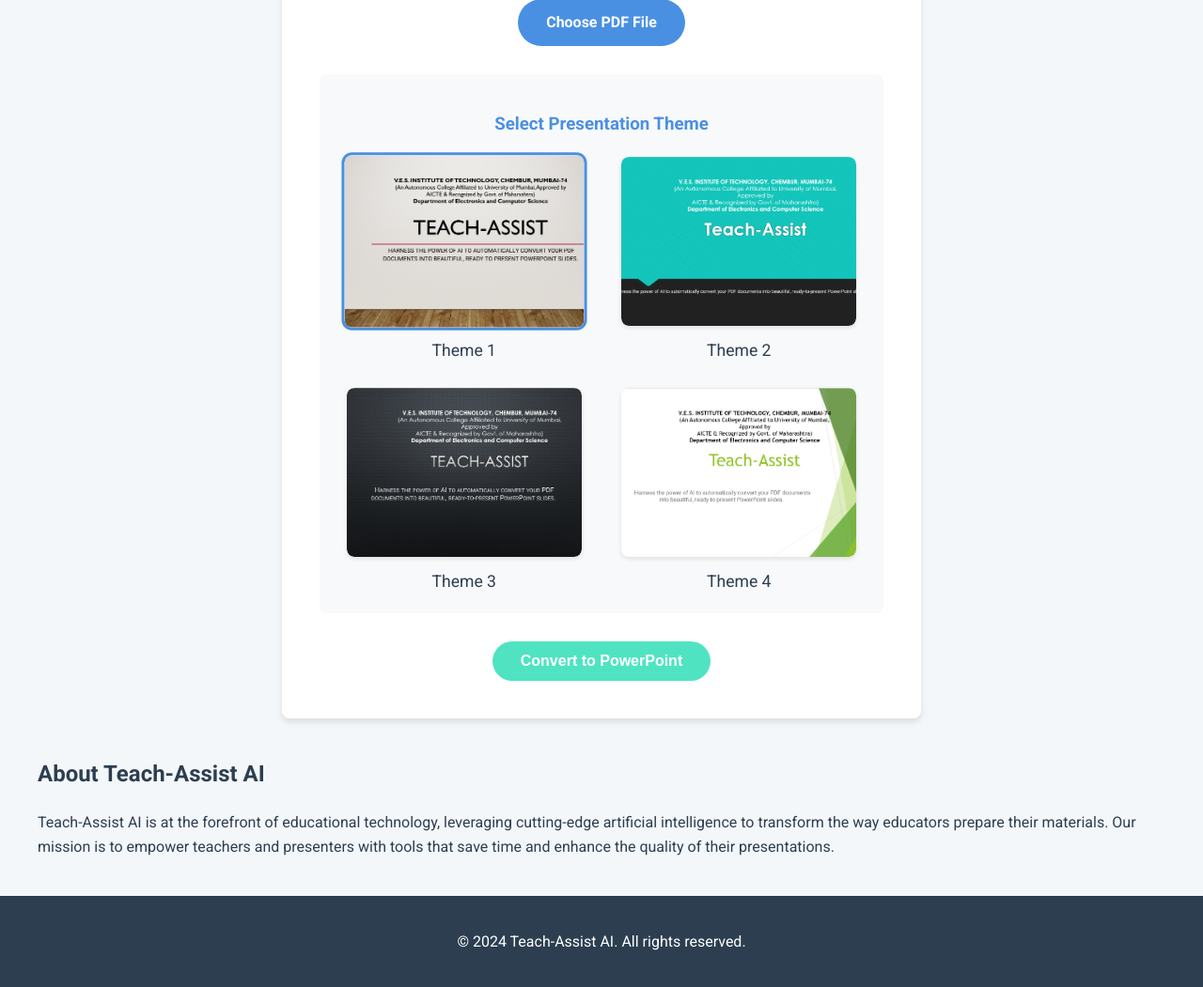
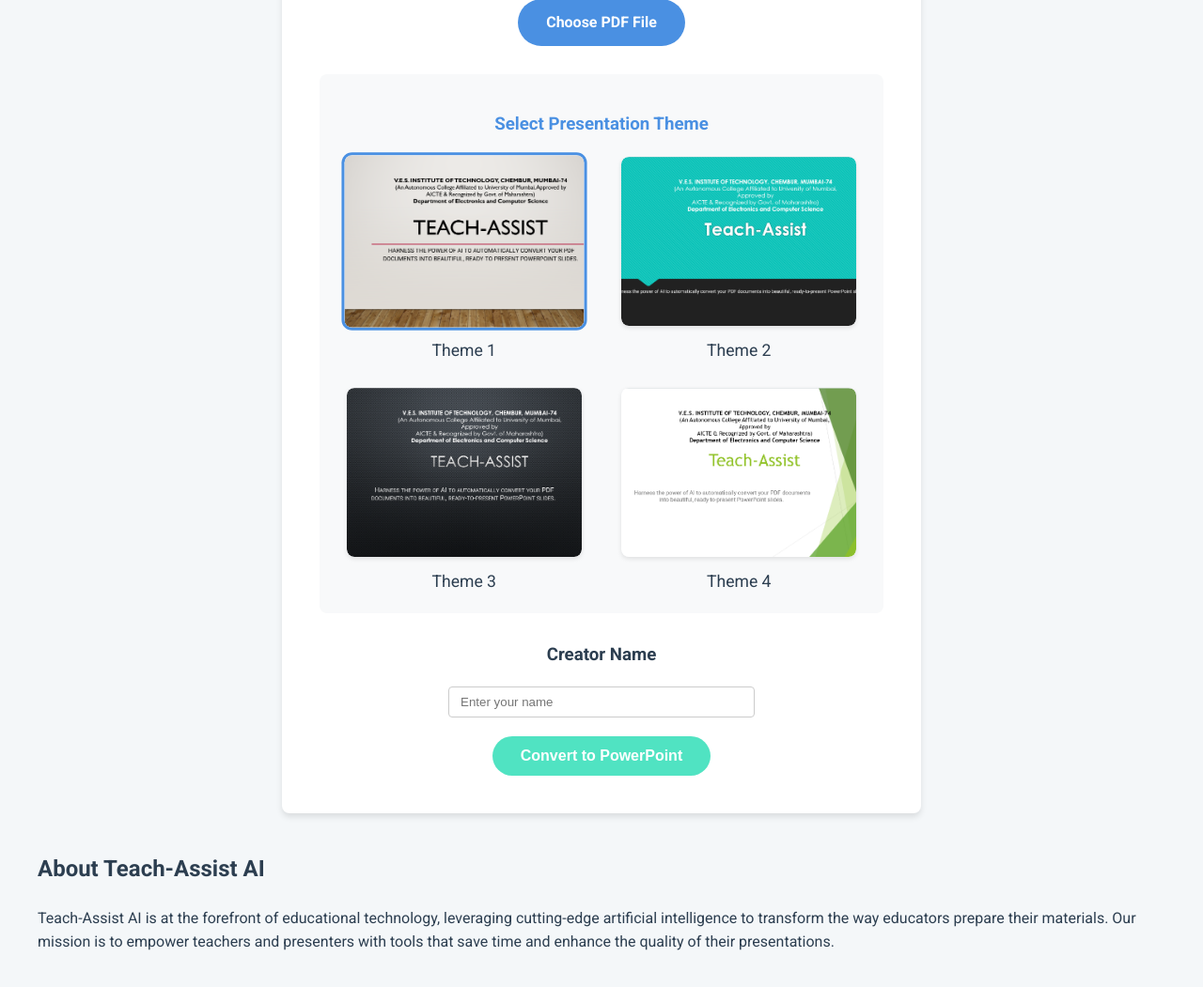
Before and after one commit to AdityaB-11/Pdf_to_presentation_GenAI, a Flask app: page / in a window 1280 px wide. Shown: the part 1312-2363 px from the top of the page at 94% size. Run offline with Flask 3, Linux system fonts and the light colour scheme.

Commit message:
added creator name

```diff
--- a/app.py
+++ b/app.py
@@ -76,7 +76,7 @@ def upload_file():
         {
             'key': key,
             'name': theme['name'],
-            'preview': f'/static/theme_images/{theme["preview"]}'  # Update path format
+            'preview': f'/static/theme_images/{theme["preview"]}'
         }
         for key, theme in THEMES.items()
     ]
@@ -91,6 +91,9 @@ def upload_file():
         # Get selected theme
         theme_key = request.form.get('theme', 'theme1')
 
+        # Get the creator name from the form
+        creator_name = request.form.get('creator_name', '')
+
         if file and allowed_file(file.filename):
             try:
                 filename = secure_filename(file.filename)
@@ -102,9 +105,20 @@ def upload_file():
                 Text_extract.extract_text_and_images_from_pdf(pdf_path, app.config['EXTRACT_FOLDER'])
                 print("Extracted text and images from PDF")
 
-                # Generate VBA code
-                txt_to_vba.main()
-                print("Generated VBA code")
+                # Read the extracted content
+                content = txt_to_vba.read_input_files(app.config['EXTRACT_FOLDER'])
+
+                # Generate outline using Gemini
+                num_content_slides = 6  # You can adjust this number as needed
+                gemini_output = txt_to_vba.generate_outline_with_gemini(content, num_content_slides)
+
+                # Generate VBA code with creator name
+                slides = txt_to_vba.parse_gemini_output(gemini_output)
+                vba_code = txt_to_vba.generate_vba_code(slides, creator_name)
+
+                # Save the VBA code
+                with open('create_presentation.vba', 'w', encoding='utf-8') as f:
+                    f.write(vba_code)
 
                 # Set output path for PowerPoint
                 ppt_output_path = os.path.join(app.config['OUTPUT_FOLDER'], 'generated_presentation.pptx')
--- a/templates/index.html
+++ b/templates/index.html
@@ -380,6 +380,20 @@
                     </div>
                 </div>
 
+                <!-- Add Creator Name Input -->
+                <div class="creator-input-container" style="margin: 20px 0;">
+                    <h3>Creator Name</h3>
+                    <input type="text"
+                           id="creator-name"
+                           name="creator_name"
+                           placeholder="Enter your name"
+                           style="padding: 8px 12px;
+                                  border-radius: 4px;
+                                  border: 1px solid #ccc;
+                                  width: 100%;
+                                  max-width: 300px;">
+                </div>
+
                 <button type="submit" class="submit-btn" id="submit-btn">Convert to PowerPoint</button>
             </form>
             <div class="loading" id="loading">Converting... Please wait</div>
```
Also changed, not shown: txt_to_vba.py (+11 -1 lines), 2 other files.
